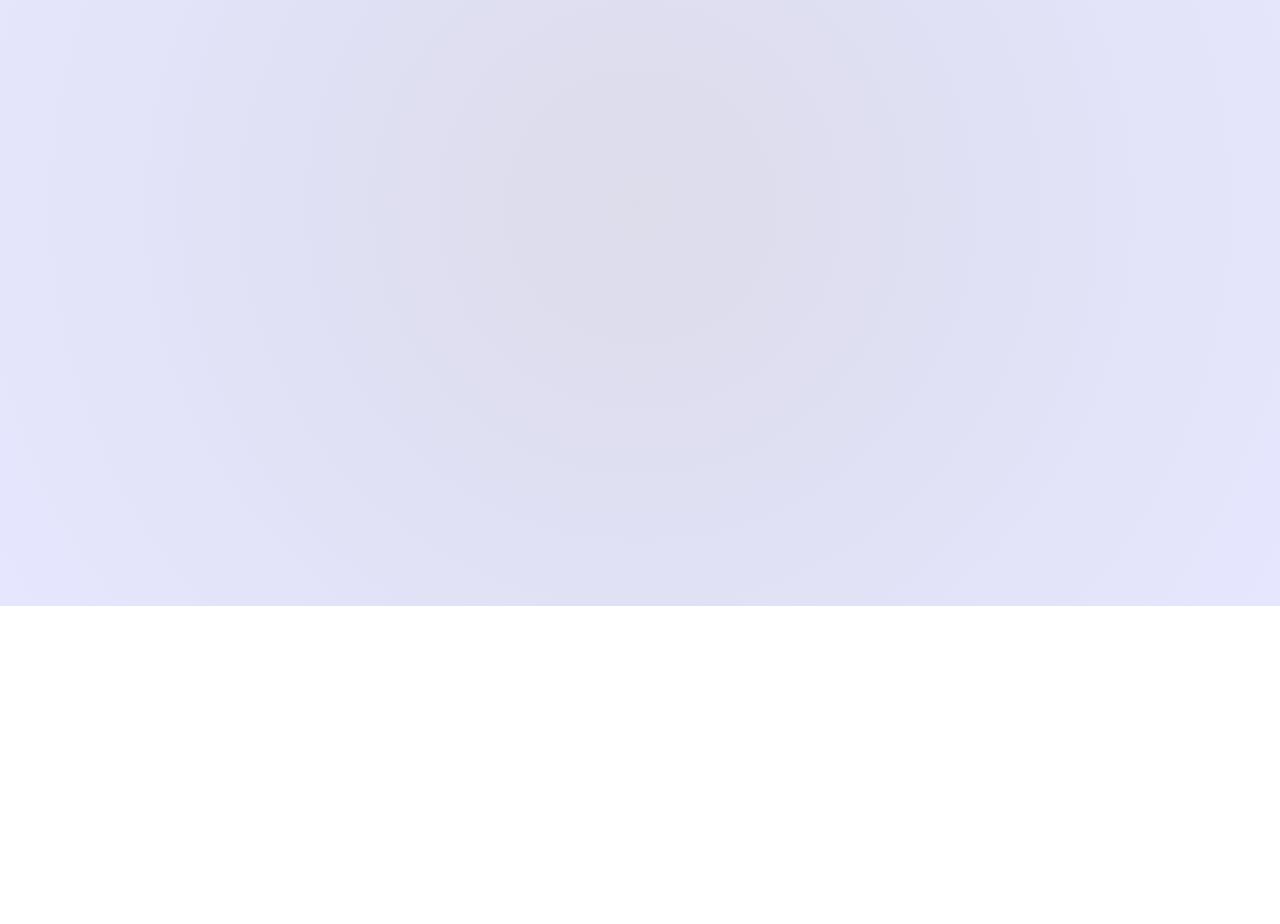
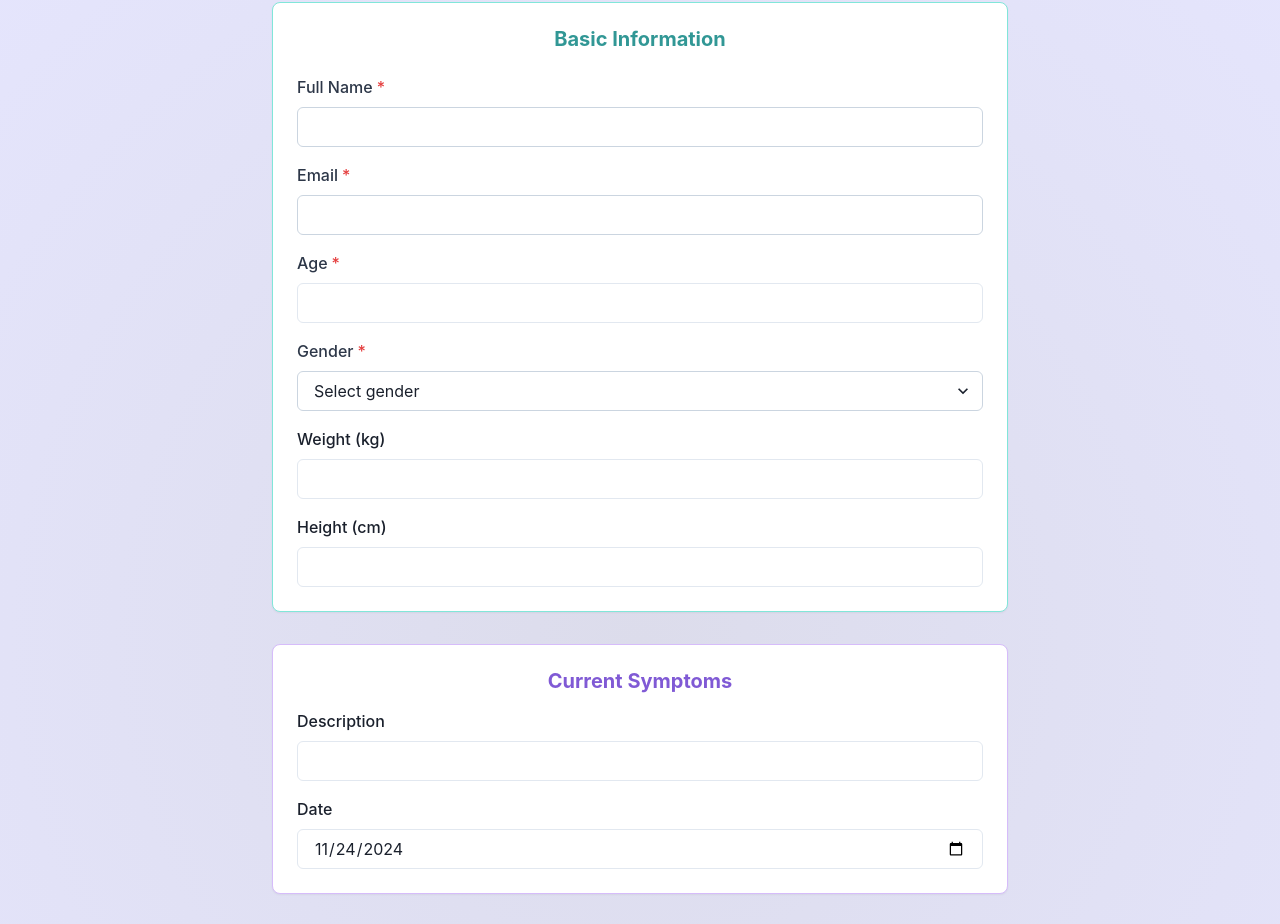
Before and after one commit to aadityayadav/CaretakerAI, a Next.js app in the folder frontend/: page /doctor/addPatient in a window 1280 px wide. Shown: the part 194-1118 px from the top of the page. Before the commit the page ends 800 px from the top, so only its background shows below. Built offline with nearby package versions, Linux system fonts and the light colour scheme; what @chakra-ui/next-js would draw is missing.

Commit message:
basic form

```diff
--- a/frontend/app/doctor/addPatient/page.tsx
+++ b/frontend/app/doctor/addPatient/page.tsx
@@ -1,6 +1,263 @@
 "use client";
-import { Box, Image, Heading } from "@chakra-ui/react";
+import { useState } from "react";
+import {
+  Box,
+  Button,
+  FormControl,
+  FormLabel,
+  Input,
+  NumberInput,
+  NumberInputField,
+  Select,
+  VStack,
+  Container,
+  Heading,
+  useToast,
+} from "@chakra-ui/react";
 
 export default function AddPatient() {
-  return <>Add Patient</>;
+  const toast = useToast();
+  const [formData, setFormData] = useState({
+    name: "",
+    email: "",
+    age: "",
+    gender: "",
+    weight: "",
+    height: "",
+    symptoms: [
+      {
+        description: "",
+        date: new Date().toISOString().split('T')[0],
+      },
+    ],
+    past_diagnoses: [
+      {
+        name: "",
+        description: "",
+        doctor_name: "",
+        date: new Date().toISOString().split('T')[0],
+      },
+    ],
+    allergies: [],
+    medications: [],
+  });
+
+  const handleInputChange = (field: string, value: string) => {
+    setFormData((prev) => ({
+      ...prev,
+      [field]: value,
+    }));
+  };
+
+  const handleSymptomChange = (field: string, value: string) => {
+    setFormData((prev) => ({
+      ...prev,
+      symptoms: [
+        {
+          ...prev.symptoms[0],
+          [field]: value,
+        },
+      ],
+    }));
+  };
+
+  const handleDiagnosisChange = (field: string, value: string) => {
+    setFormData((prev) => ({
+      ...prev,
+      past_diagnoses: [
+        {
+          ...prev.past_diagnoses[0],
+          [field]: value,
+        },
+      ],
+    }));
+  };
+
+  const handleSubmit = (e: React.FormEvent) => {
+    e.preventDefault();
+    console.log(JSON.stringify(formData, null, 2));
+    toast({
+      title: "Form submitted",
+      description: "Check console for form data",
+      status: "success",
+      duration: 3000,
+      isClosable: true,
+    });
+  };
+
+  return (
+    <Container maxW="container.md" py={8}>
+      <VStack spacing={8} as="form" onSubmit={handleSubmit}>
+        <Heading size="lg" color="teal.600">Add New Patient</Heading>
+
+        {/* Basic Information */}
+        <Box
+          w="100%"
+          p={6}
+          borderWidth={1}
+          borderRadius="lg"
+          shadow="sm"
+          bg="white"
+          borderColor="teal.200"
+        >
+          <VStack spacing={4}>
+            <Heading size="md" color="teal.500" mb={2}>Basic Information</Heading>
+            <FormControl isRequired>
+              <FormLabel color="gray.700">Full Name</FormLabel>
+              <Input
+                value={formData.name}
+                onChange={(e) => handleInputChange("name", e.target.value)}
+                borderColor="gray.300"
+                _hover={{ borderColor: "teal.300" }}
+                _focus={{ borderColor: "teal.500", boxShadow: "0 0 0 1px teal.500" }}
+              />
+            </FormControl>
+
+            <FormControl isRequired>
+              <FormLabel color="gray.700">Email</FormLabel>
+              <Input
+                type="email"
+                value={formData.email}
+                onChange={(e) => handleInputChange("email", e.target.value)}
+                borderColor="gray.300"
+                _hover={{ borderColor: "teal.300" }}
+                _focus={{ borderColor: "teal.500", boxShadow: "0 0 0 1px teal.500" }}
+              />
+            </FormControl>
+
+            <FormControl isRequired>
+              <FormLabel color="gray.700">Age</FormLabel>
+              <NumberInput min={0} max={150}>
+                <NumberInputField
+                  value={formData.age}
+                  onChange={(e) => handleInputChange("age", e.target.value)}
+                />
+              </NumberInput>
+            </FormControl>
+
+            <FormControl isRequired>
+              <FormLabel color="gray.700">Gender</FormLabel>
+              <Select
+                placeholder="Select gender"
+                value={formData.gender}
+                onChange={(e) => handleInputChange("gender", e.target.value)}
+                borderColor="gray.300"
+                _hover={{ borderColor: "teal.300" }}
+                _focus={{ borderColor: "teal.500", boxShadow: "0 0 0 1px teal.500" }}
+              >
+                <option value="male">Male</option>
+                <option value="female">Female</option>
+                <option value="other">Other</option>
+              </Select>
+            </FormControl>
+
+            <FormControl>
+              <FormLabel>Weight (kg)</FormLabel>
+              <NumberInput min={0} precision={1}>
+                <NumberInputField
+                  value={formData.weight}
+                  onChange={(e) => handleInputChange("weight", e.target.value)}
+                />
+              </NumberInput>
+            </FormControl>
+
+            <FormControl>
+              <FormLabel>Height (cm)</FormLabel>
+              <NumberInput min={0} precision={1}>
+                <NumberInputField
+                  value={formData.height}
+                  onChange={(e) => handleInputChange("height", e.target.value)}
+                />
+              </NumberInput>
+            </FormControl>
+          </VStack>
+        </Box>
+
+        {/* Symptoms */}
+        <Box
+          w="100%"
+          p={6}
+          borderWidth={1}
+          borderRadius="lg"
+          shadow="sm"
+          bg="white"
+          borderColor="purple.200"
+        >
+          <VStack spacing={4}>
+            <Heading size="md" color="purple.500">Current Symptoms</Heading>
+            <FormControl>
+              <FormLabel>Description</FormLabel>
+              <Input
+                value={formData.symptoms[0].description}
+                onChange={(e) => handleSymptomChange("description", e.target.value)}
+              />
+            </FormControl>
+            <FormControl>
+              <FormLabel>Date</FormLabel>
+              <Input
+                type="date"
+                value={formData.symptoms[0].date}
+                onChange={(e) => handleSymptomChange("date", e.target.value)}
+              />
+            </FormControl>
+          </VStack>
+        </Box>
+
+        {/* Past Diagnosis */}
+        <Box
+          w="100%"
+          p={6}
+          borderWidth={1}
+          borderRadius="lg"
+          shadow="sm"
+          bg="white"
+          borderColor="blue.200"
+        >
+          <VStack spacing={4}>
+            <Heading size="md" color="blue.500">Past Diagnosis</Heading>
+            <FormControl>
+              <FormLabel>Diagnosis Name</FormLabel>
+              <Input
+                value={formData.past_diagnoses[0].name}
+                onChange={(e) => handleDiagnosisChange("name", e.target.value)}
+              />
+            </FormControl>
+            <FormControl>
+              <FormLabel>Description</FormLabel>
+              <Input
+                value={formData.past_diagnoses[0].description}
+                onChange={(e) => handleDiagnosisChange("description", e.target.value)}
+              />
+            </FormControl>
+            <FormControl>
+              <FormLabel>Doctor Name</FormLabel>
+              <Input
+                value={formData.past_diagnoses[0].doctor_name}
+                onChange={(e) => handleDiagnosisChange("doctor_name", e.target.value)}
+              />
+            </FormControl>
+            <FormControl>
+              <FormLabel>Date</FormLabel>
+              <Input
+                type="date"
+                value={formData.past_diagnoses[0].date}
+                onChange={(e) => handleDiagnosisChange("date", e.target.value)}
+              />
+            </FormControl>
+          </VStack>
+        </Box>
+
+        <Button
+          type="submit"
+          colorScheme="teal"
+          size="lg"
+          _hover={{ bg: "teal.500" }}
+          _active={{ bg: "teal.600" }}
+          boxShadow="md"
+        >
+          Add Patient
+        </Button>
+      </VStack>
+    </Container>
+  );
 }
--- a/frontend/app/layout.tsx
+++ b/frontend/app/layout.tsx
@@ -27,7 +27,8 @@ export default function RootLayout({
           <Providers>
             <Box
               background="radial-gradient(circle, rgba(220,220,235,1) 0%, rgba(230,230,255,1) 100%)"
-              height="100vh"
+              minHeight="100vh"
+              height="100%"
               padding={4}
             >
               <Box
```
